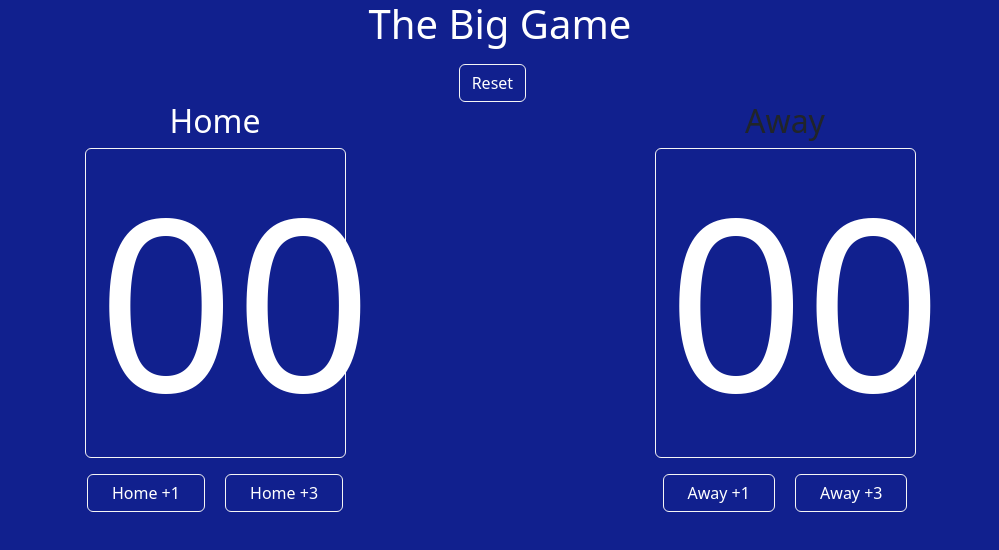
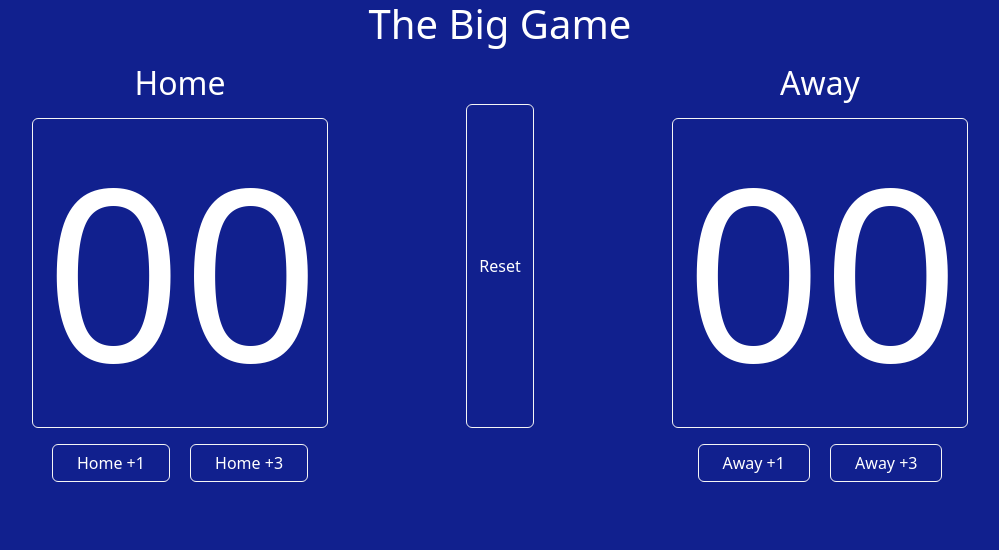
Before and after one commit to ThomasWSnider/scoreboard, a plain HTML site: page index.html in a window 1280 px wide. Shown: the whole page, without its empty margins (140-1139 px from the left). Drawn offline with nearby package versions, Linux system fonts and the light colour scheme.

Commit message:
Finished

```diff
--- a/app.js
+++ b/app.js
@@ -53,14 +53,16 @@ function displayScore() {
   else {
     awayTeamElement.innerText = `${awayScore}`
   }
+
   if (homeScore >= 21) {
-    window.alert(`Home team wins!`);
     gameOver()
+    setTimeout(homeWins, 100)
   }
   else if (awayScore >= 21) {
-    window.alert(`Away team wins!`);
     gameOver()
+    setTimeout(awayWins, 100)
   }
+
 }
 
 function gameOver() {
@@ -68,11 +70,15 @@ function gameOver() {
   let aob = document.getElementById(`plusOneBtnAway`)
   let htb = document.getElementById(`plusThreeBtnHome`)
   let atb = document.getElementById(`plusThreeBtnAway`)
+  let hb = document.getElementById(`homeBtn`)
+  let ab = document.getElementById(`awayBtn`)
 
   hob.disabled = true;
   aob.disabled = true;
   htb.disabled = true;
   atb.disabled = true;
+  hb.disabled = true;
+  ab.disabled = true;
 }
 
 function gameReset() {
@@ -80,14 +86,26 @@ function gameReset() {
   let aob = document.getElementById(`plusOneBtnAway`)
   let htb = document.getElementById(`plusThreeBtnHome`)
   let atb = document.getElementById(`plusThreeBtnAway`)
+  let hb = document.getElementById(`homeBtn`)
+  let ab = document.getElementById(`awayBtn`)
 
   hob.disabled = false;
   aob.disabled = false;
   htb.disabled = false;
   atb.disabled = false;
+  hb.disabled = false;
+  ab.disabled = false;
 
   homeScore = 0
   awayScore = 0
 
   displayScore()
 }
+
+function homeWins() {
+  window.alert(`Home team wins! Press the Reset Button to play again!`);
+}
+
+function awayWins() {
+  window.alert(`Away team wins! Press the Reseet Button to play again!`);
+}
--- a/index.html
+++ b/index.html
@@ -13,37 +13,39 @@
 <body>
   <header>
     <div class="container-fluid">
-      <div class="row justify-content-center">
+      <div class="row justify-content-center d-none d-md-flex">
         <div class="col-12">
           <h1 class="text-center text-main">The Big Game</h1>
-        </div>
-        <div class="col-1">
-          <button id="resetBtn" class="btn button-border btn-outline-danger mt-2 text-main"
-            onclick="gameReset()">Reset</button>
         </div>
       </div>
     </div>
   </header>
 
   <main>
-    <div class="container">
-      <div class="row justify-content-around">
-        <div class="col-3 d-flex flex-column">
-          <h2 class="text-center text-main">Home</h2>
-          <button id="homeBtn" class="btn button-border btn-outline-info text-main" onclick="homePenalty()">
+    <div class="container-fluid">
+      <div class="row justify-content-center">
+        <div class="col-12 col-md-3 d-flex flex-column">
+          <h2 class="text-center text-main py-2">Home</h2>
+          <button id="homeBtn" class="btn button-border btn-outline-warning text-main" onclick="homePenalty()">
             <h3 id="homeScore" class="text-center score-size text-main">00</h3>
           </button>
         </div>
-        <div class="col-3 d-flex flex-column">
-          <h2 class="text-center">Away</h2>
-          <button id="awayBtn" class="btn button-border btn-outline-info text-main" onclick="awayPenalty()">
+        <div class="col-12 col-md-3 d-flex justify-content-center">
+          <button id="resetBtn" class="btn button-border btn-outline-danger mt-5 text-main"
+            onclick="gameReset()">Reset</button>
+        </div>
+
+        <div class="col-12 col-md-3 d-flex flex-column">
+          <h2 class="text-center text-main py-2">Away</h2>
+          <button id="awayBtn" class="btn button-border btn-outline-warning text-main" onclick="awayPenalty()">
             <h3 id="awayScore" class="text-center score-size text-main">00</h3>
           </button>
         </div>
       </div>
     </div>
     </div>
-    <div class="container">
+    </div>
+    <div class="container-fluid">
       <div class="row justify-content-between">
         <div class="col-6">
           <div class="text-center mt-3">
@@ -51,7 +53,7 @@
               class="btn button-border btn-outline-primary text-main px-4 mx-2">Home
               +1</button>
             <button id="plusThreeBtnHome" onclick="homePlusThree()"
-              class="btn button-border btn-outline-primary text-main px-4 mx-2">Home
+              class="btn button-border btn-outline-info text-main px-4 mx-2">Home
               +3</button>
           </div>
         </div>
@@ -61,7 +63,7 @@
               class="btn button-border btn-outline-primary text-main px-4 mx-2">Away
               +1</button>
             <button id="plusThreeBtnAway" onclick="awayPlusThree()"
-              class="btn button-border btn-outline-primary text-main px-4 mx-2">Away
+              class="btn button-border btn-outline-info text-main px-4 mx-2">Away
               +3</button>
           </div>
         </div>
```
